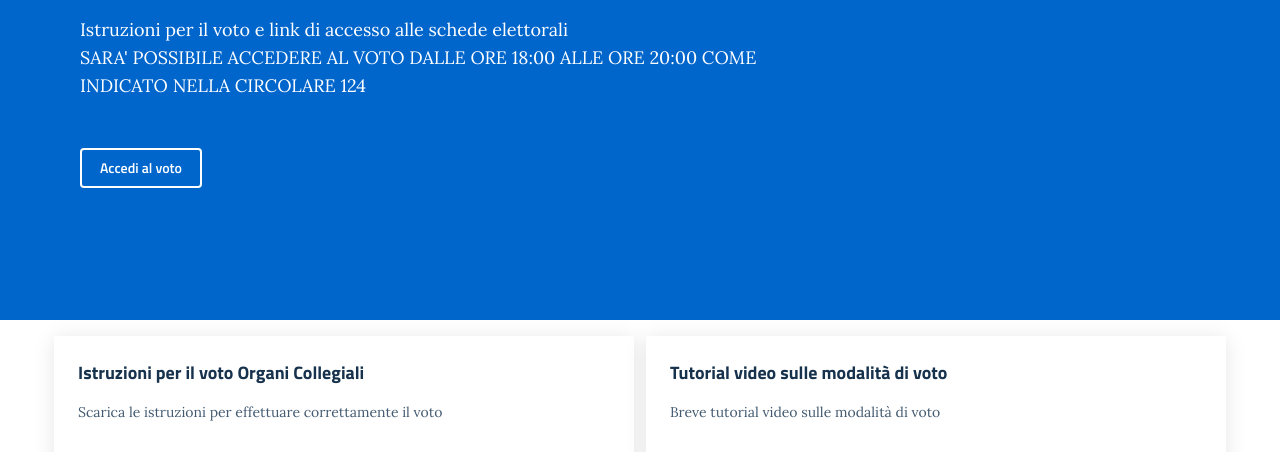
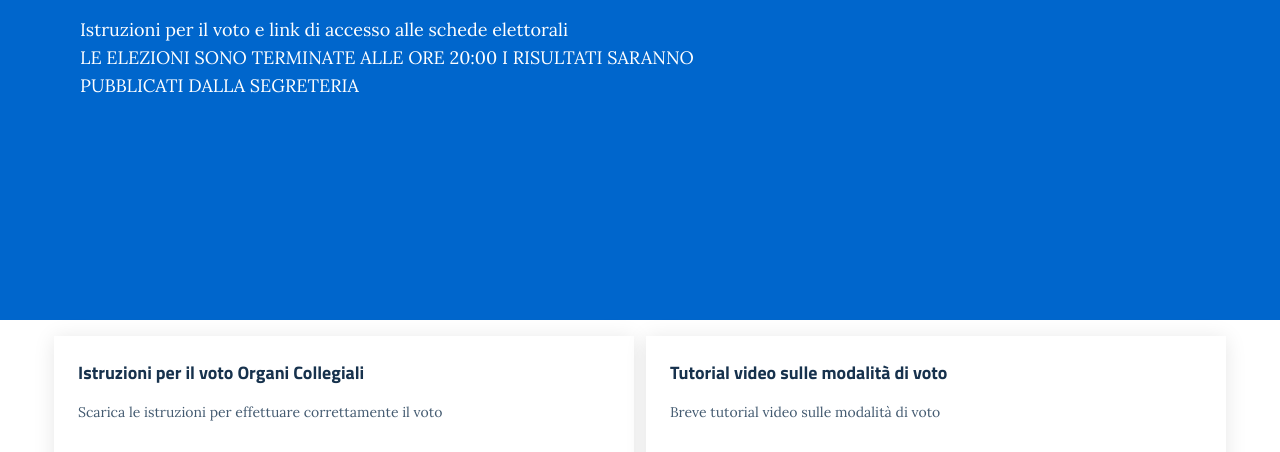
Before and after one commit to magiaslab/guardi, a plain HTML site: page index.html in a window 1280 px wide. Shown: the part 348-800 px from the top of the page. Drawn offline with Linux system fonts and the light colour scheme; files whose address does not match are found by name.

Commit message:
CHIUSURA

```diff
--- a/index.html
+++ b/index.html
@@ -41,14 +41,15 @@
                         <div class="it-hero-text-wrapper bg-dark">
                             <span class="it-category">Elezioni Organi Collegiali a.s. 2021/2022</span>
                             <h1 class="no_toc">Sistema di voto organi collegiali anno scolastico 2021/2022</h1>
-                            <p class="d-none d-lg-block">Istruzioni per il voto e link di accesso alle schede elettorali
+                            <p class="d-lg-block">Istruzioni per il voto e link di accesso alle schede elettorali
                             </p>
-                            <p class="d-none d-lg-block">SARA' POSSIBILE ACCEDERE AL VOTO DALLE ORE 18:00 ALLE ORE 20:00
-                                COME INDICATO NELLA CIRCOLARE 124
+                            <p class="d-lg-block">LE ELEZIONI SONO TERMINATE ALLE ORE 20:00 I RISULTATI SARANNO
+                                PUBBLICATI DALLA SEGRETERIA
                             </p>
-                            <div class="it-btn-container"><a class="btn btn-sm btn-outline-primary"
+                            <div class="it-btn-container">
+                                <!-- <a class="btn btn-sm btn-outline-primary"
                                     href="https://form.jotform.com/212922040297350">Accedi al
-                                    voto</a>
+                                    voto</a> -->
                             </div>
                         </div>
                     </div>
```
